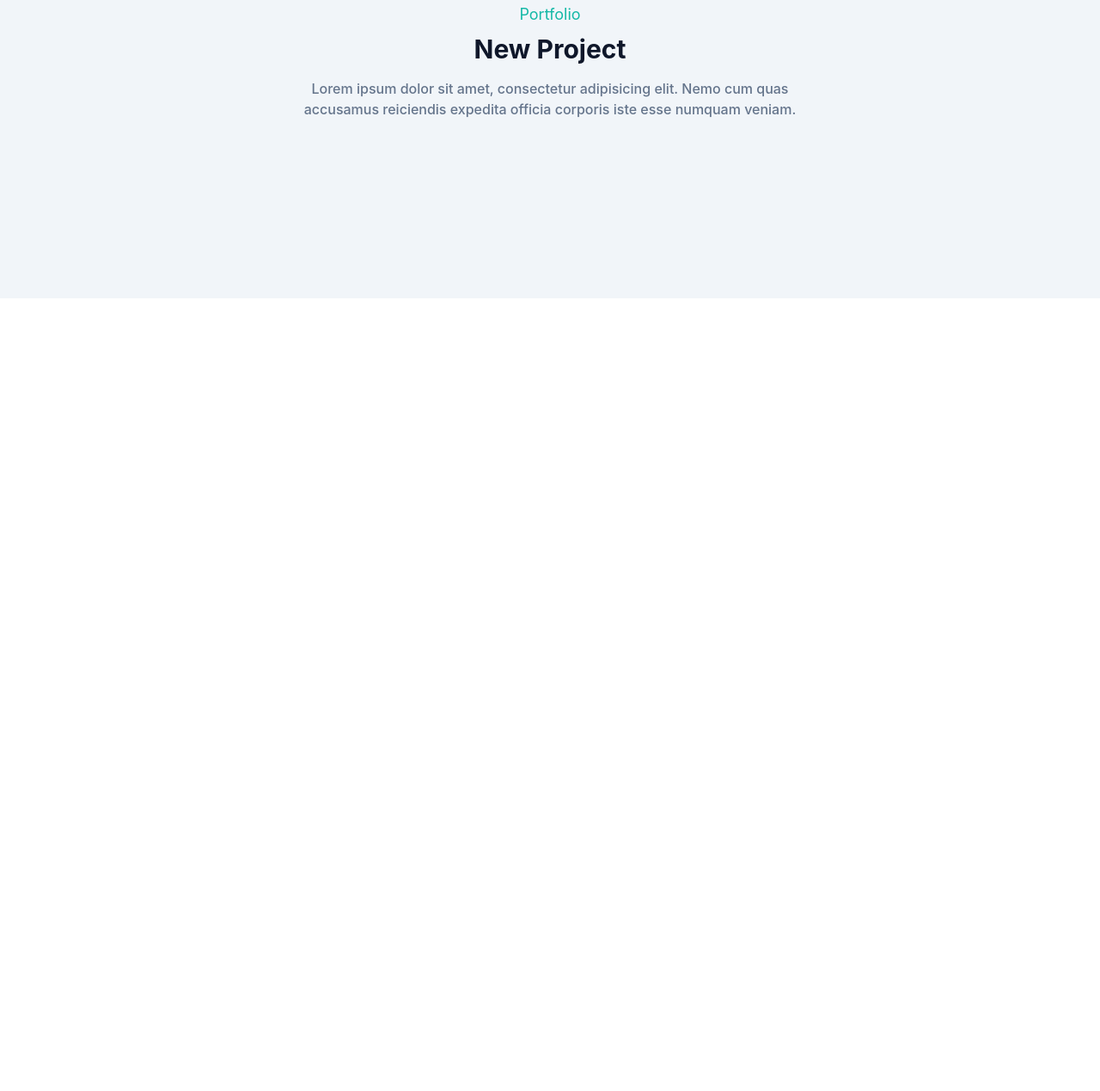
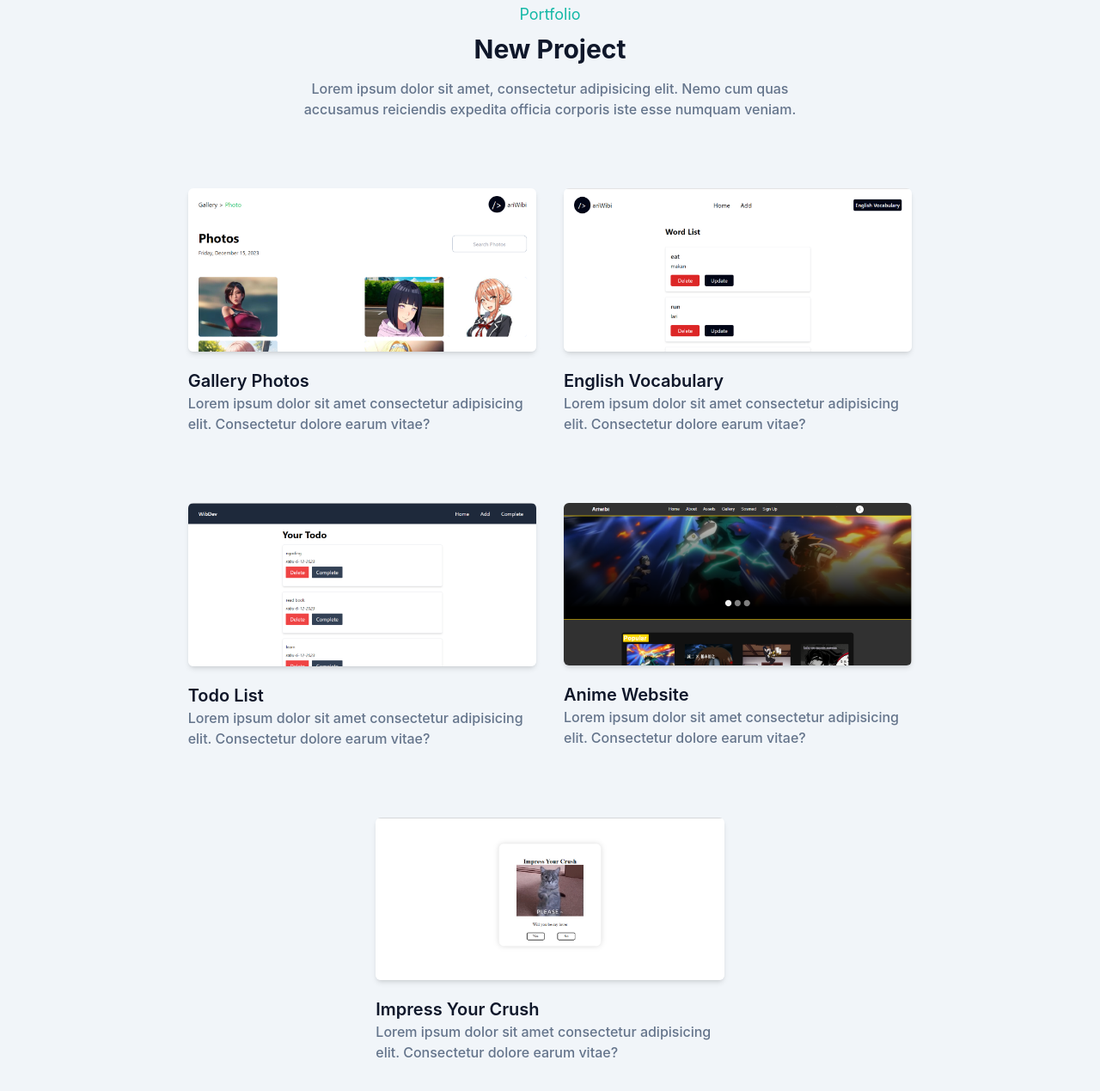
Before and after one commit to ariwibi/portfolio-tailwind-css, a website: page index.html in a window 1280 px wide. Shown: the part 1187-2456 px from the top of the page at 86% size. Before the commit the page ends 1534 px from the top, so only its background shows below. Drawn offline with Linux system fonts and the light colour scheme.

Commit message:
menyelesaikan fitur portfolio

```diff
--- a/index.html
+++ b/index.html
@@ -244,12 +244,72 @@
             </p>
           </div>
         </div>
-
-        <div class="w-full px-4 flex flex-wrap justify-center">
-          <div class="mb-12 p-4"></div>
+        <div
+          class="w-full px-4 flex flex-wrap justify-center xl:w-10/12 xl mx-auto">
+          <div class="mb-12 p-4 md:w-1/2">
+            <div class="rounded-md shadow-md overflow-hidden">
+              <img src="dist/img/1.png" alt="gallery" class="w-full" />
+            </div>
+            <h3 class="font-semibold text-xl text-dark mt-5">Gallery Photos</h3>
+            <p class="font-medium text-base text-secondary">
+              Lorem ipsum dolor sit amet consectetur adipisicing elit.
+              Consectetur dolore earum vitae?
+            </p>
+          </div>
+          <div class="mb-12 p-4 md:w-1/2">
+            <div class="rounded-md shadow-md overflow-hidden">
+              <img
+                src="dist/img/2.png"
+                alt="English Vocabulary"
+                class="w-full" />
+            </div>
+            <h3 class="font-semibold text-xl text-dark mt-5">
+              English Vocabulary
+            </h3>
+            <p class="font-medium text-base text-secondary">
+              Lorem ipsum dolor sit amet consectetur adipisicing elit.
+              Consectetur dolore earum vitae?
+            </p>
+          </div>
+          <div class="mb-12 p-4 md:w-1/2">
+            <div class="rounded-md shadow-md overflow-hidden">
+              <img src="dist/img/3.png" alt="Todo List" class="w-full" />
+            </div>
+            <h3 class="font-semibold text-xl text-dark mt-5">Todo List</h3>
+            <p class="font-medium text-base text-secondary">
+              Lorem ipsum dolor sit amet consectetur adipisicing elit.
+              Consectetur dolore earum vitae?
+            </p>
+          </div>
+          <div class="mb-12 p-4 md:w-1/2">
+            <div class="rounded-md shadow-md overflow-hidden">
+              <img src="dist/img/4.png" alt="Anime Website" class="w-full" />
+            </div>
+            <h3 class="font-semibold text-xl text-dark mt-5">Anime Website</h3>
+            <p class="font-medium text-base text-secondary">
+              Lorem ipsum dolor sit amet consectetur adipisicing elit.
+              Consectetur dolore earum vitae?
+            </p>
+          </div>
+          <div class="mb-12 p-4 md:w-1/2">
+            <div class="rounded-md shadow-md overflow-hidden">
+              <img
+                src="dist/img/5.png"
+                alt="Impress your crush"
+                class="w-full" />
+            </div>
+            <h3 class="font-semibold text-xl text-dark mt-5">
+              Impress Your Crush
+            </h3>
+            <p class="font-medium text-base text-secondary">
+              Lorem ipsum dolor sit amet consectetur adipisicing elit.
+              Consectetur dolore earum vitae?
+            </p>
+          </div>
         </div>
       </div>
     </section>
+    <!-- belum selesai -->
     <!-- portfolio section end -->
 
     <script src="dist/js/script.js"></script>
```
Also changed, not shown: dist/img/1.png (added), dist/img/2.png (added), dist/img/3.png (added), dist/img/4.png (added), dist/img/5.png (added), dist/output.css.
